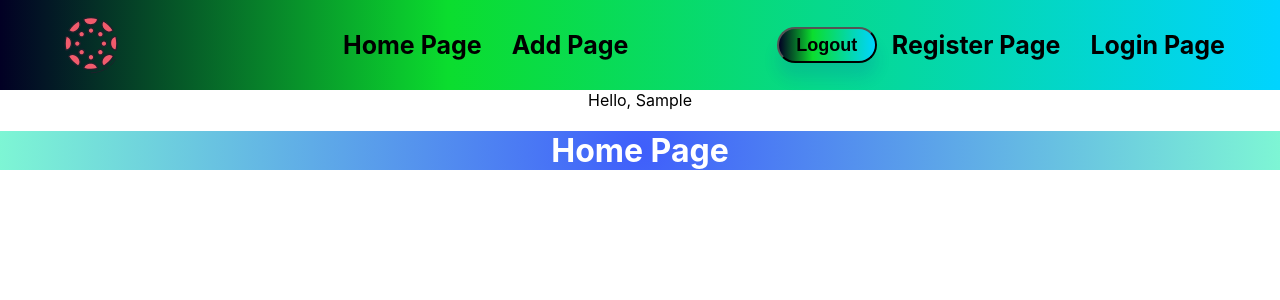
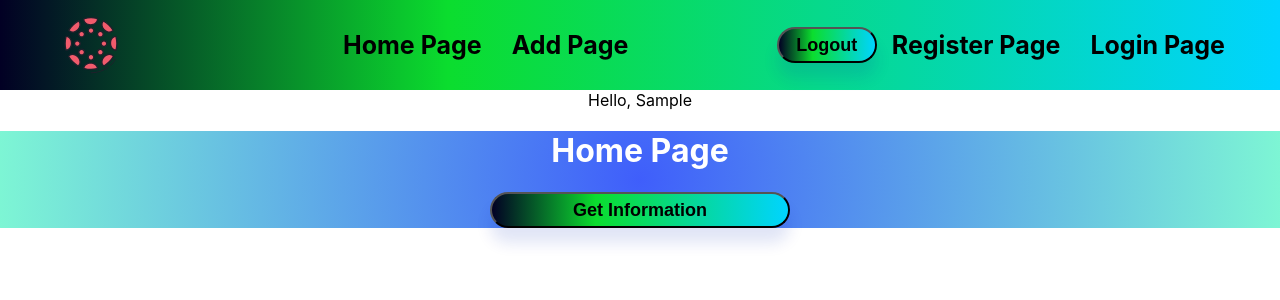
Before and after one commit to Birute1969/React-2022-11, a React (Create React App) app: page /register in a window 1280 px wide. Both pictures are taken after typing "Sample", "name@example.com", "Sample123", "Sample123" into the empty fields and a click on the button "Register". Shown: the top 300 px of the page. Built offline with nearby package versions, Linux system fonts and the light colour scheme.

Commit message:
Home Page button

```diff
--- a/src/Pages/HomePage/HomePage.js
+++ b/src/Pages/HomePage/HomePage.js
@@ -1,12 +1,17 @@
 import React from 'react';
-import { Wrapper, Title } from './HomePageStyled';
+import { Wrapper, Title, ButtonDiv } from './HomePageStyled';
+//import { useEffect, useState } from 'react';
 
 const HomePage = () => {
+
+
+
   return (
     <Wrapper>
         <Title>
             Home Page
         </Title>
+        <ButtonDiv type="reset">Get Information</ButtonDiv>
     </Wrapper>
   )
 }
--- a/src/Pages/HomePage/HomePageStyled.js
+++ b/src/Pages/HomePage/HomePageStyled.js
@@ -9,3 +9,20 @@ export const Wrapper = styled.div`
     background: rgb(63,94,251);
     background: radial-gradient(circle, rgba(63,94,251,1) 0%, rgba(19,238,177,0.5494572829131652) 100%);
 `;
+
+export const ButtonDiv = styled.button`
+     width: 300px;
+    height: 36px;
+    color: black;
+    box-sizing: border-box;
+    text-align: center;
+    border-radius: 20px;
+    line-height: 10px;
+    font-size: 18px;
+    font-weight: 600;
+    cursor: pointer;
+    background: rgb(2,0,36);
+    background: linear-gradient(90deg, rgba(2,0,36,1) 0%, rgba(11,221,46,1) 35%, rgba(0,212,255,1) 100%);
+    text-decoration: none;
+    box-shadow: 0 15px 15px rgb(0 42 177 / 12%);
+`;
```
